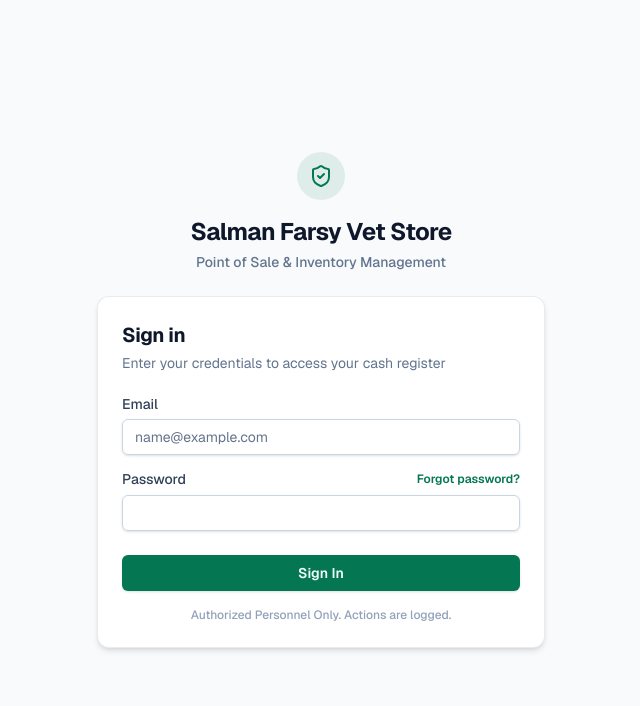
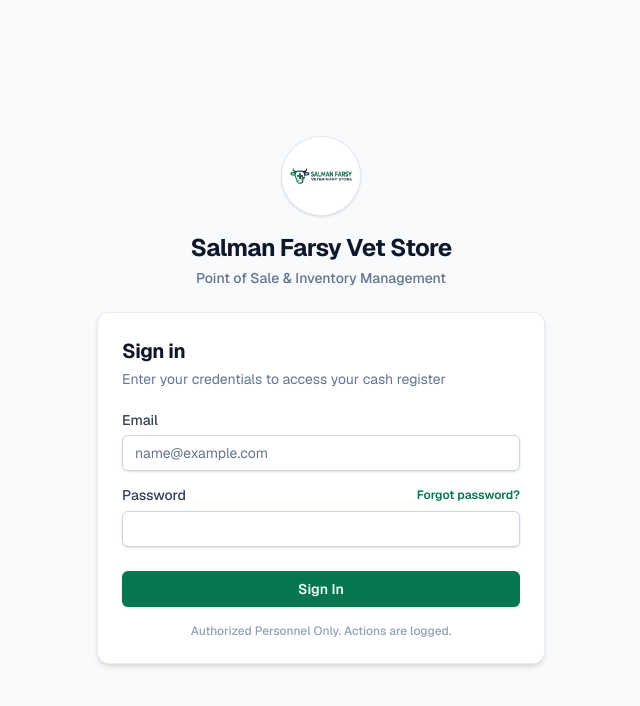
Before and after one commit to waqasali2121/Vet_shop, a Next.js app in the folder vetstore/: page /login in a window 1280 px wide. Shown: the top 706 px of the page, without its empty margins (319-959 px from the left). Built offline with nearby package versions, Linux system fonts and the light colour scheme.

Commit message:
feat: add brand logo.jpeg to login, sidebar and header

```diff
--- a/vetstore/src/app/(auth)/login/page.tsx
+++ b/vetstore/src/app/(auth)/login/page.tsx
@@ -3,6 +3,7 @@
 import * as React from "react"
 import { useActionState } from "react"
 import Link from "next/link"
+import Image from "next/image"
 import { login } from "../auth-actions"
 import { Button } from "@/components/ui/button"
 import { Input } from "@/components/ui/input"
@@ -17,10 +18,10 @@
     <div className="flex min-h-screen items-center justify-center bg-slate-50 px-4 py-12 sm:px-6 lg:px-8">
       <div className="w-full max-w-md space-y-6">
         <div className="flex flex-col items-center justify-center text-center">
-          <div className="flex h-12 w-12 items-center justify-center rounded-full bg-primary/10 text-primary">
-            <ShieldCheck className="h-6 w-6" />
+          <div className="relative h-20 w-20 overflow-hidden rounded-full bg-white border border-slate-200 shadow-sm flex items-center justify-center mb-2">
+            <Image src="/logo.jpeg" alt="Salman Farsy Vet Store Logo" fill className="object-cover" />
           </div>
-          <h1 className="mt-4 text-2xl font-bold tracking-tight text-slate-900">
+          <h1 className="mt-2 text-2xl font-bold tracking-tight text-slate-900">
             Salman Farsy Vet Store
           </h1>
           <p className="mt-1 text-sm text-slate-500 font-medium">
--- a/vetstore/src/components/layout/header.tsx
+++ b/vetstore/src/components/layout/header.tsx
@@ -2,6 +2,7 @@
 
 import * as React from "react"
 import { useTransition } from "react"
+import Image from "next/image"
 import { logout } from "@/app/(auth)/auth-actions"
 import { Button } from "@/components/ui/button"
 import {
@@ -49,9 +50,14 @@
           <Menu className="h-5 w-5" />
           <span className="sr-only">Toggle Sidebar</span>
         </Button>
-        <div className="hidden md:flex flex-col">
-          <h2 className="text-sm font-bold text-slate-800">Salman Farsy Veterinary Store</h2>
-          <p className="text-[10px] font-semibold text-slate-400">POS Terminal System</p>
+        <div className="hidden md:flex items-center gap-3">
+          <div className="relative h-9 w-9 overflow-hidden rounded-md bg-white border border-slate-200 flex items-center justify-center">
+            <Image src="/logo.jpeg" alt="Salman Farsy Vet Store Logo" fill className="object-cover animate-fade-in" />
+          </div>
+          <div className="flex flex-col">
+            <h2 className="text-sm font-bold text-slate-800 leading-tight">Salman Farsy Veterinary Store</h2>
+            <p className="text-[10px] font-semibold text-slate-400">POS Terminal System</p>
+          </div>
         </div>
       </div>
 
--- a/vetstore/src/components/layout/sidebar.tsx
+++ b/vetstore/src/components/layout/sidebar.tsx
@@ -2,6 +2,7 @@
 
 import * as React from "react"
 import Link from "next/link"
+import Image from "next/image"
 import { usePathname } from "next/navigation"
 import { cn } from "@/lib/utils"
 import {
@@ -106,8 +107,8 @@
     <div className={cn("flex flex-col h-full bg-secondary text-secondary-foreground border-r border-sidebar-border w-64 shadow-md", className)}>
       {/* Sidebar Header Brand */}
       <div className="flex items-center gap-3 px-6 h-16 border-b border-sidebar-border bg-secondary-foreground/5">
-        <div className="flex h-9 w-9 items-center justify-center rounded-lg bg-primary text-primary-foreground shadow-inner">
-          <ShieldCheck className="h-5 w-5" />
+        <div className="relative h-9 w-9 overflow-hidden rounded-lg bg-white border border-slate-700 flex items-center justify-center">
+          <Image src="/logo.jpeg" alt="Salman Farsy Vet Store Logo" fill className="object-cover" />
         </div>
         <div className="flex flex-col">
           <span className="font-bold text-sm leading-tight text-white">Salman Farsy</span>
```
Also changed, not shown: vetstore/public/logo.jpeg (added).
